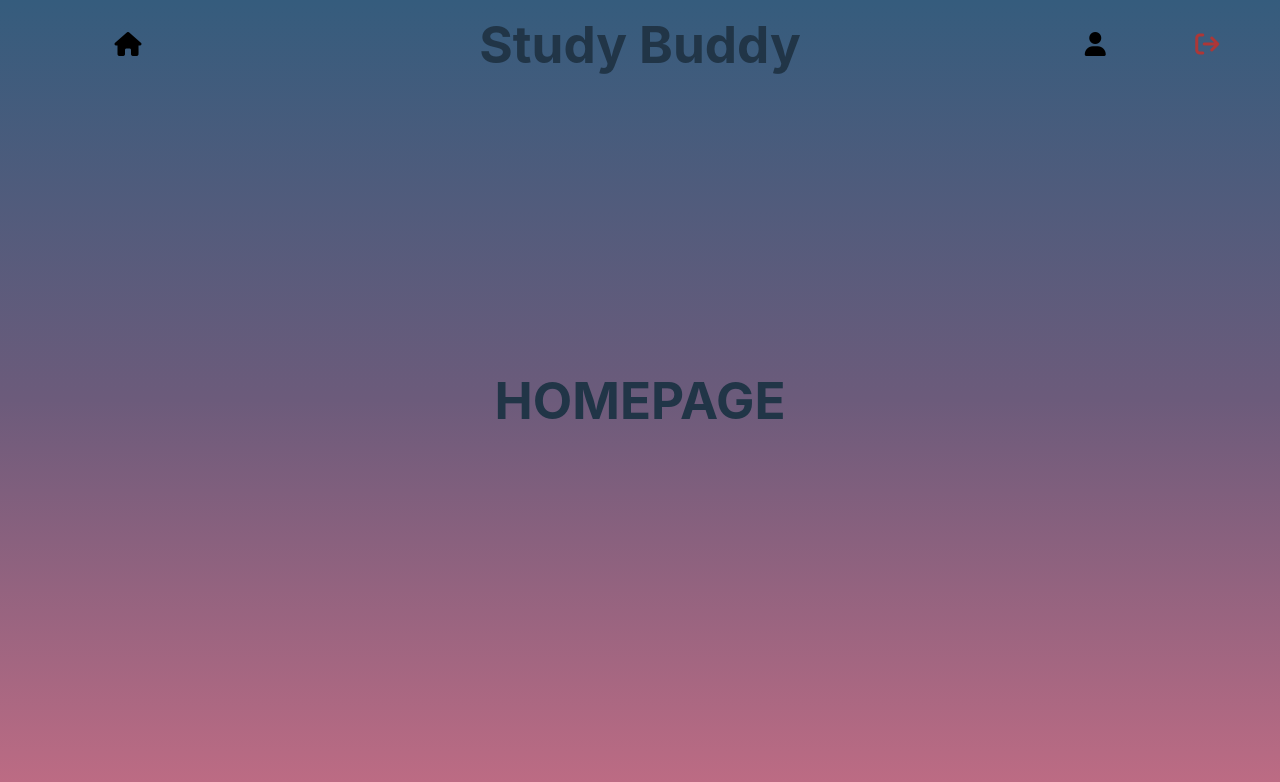
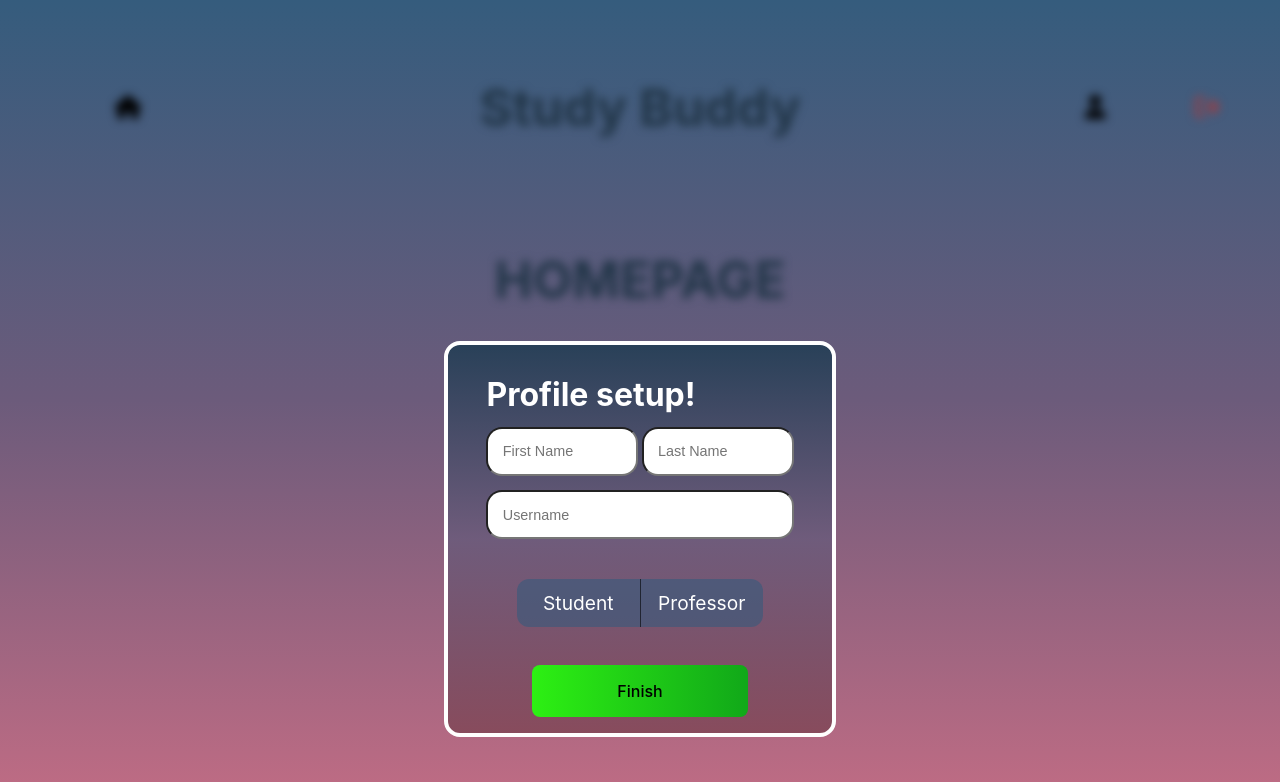
Before and after one commit to savipauk/study-buddy, a React (Vite) app in the folder frontend/: page /users/home in a window 1280 px wide. Shown: the top 782 px of the page. Built offline with nearby package versions, Linux system fonts and the light colour scheme.

Commit message:
Add profile setup form

```diff
--- a/frontend/src/main.jsx
+++ b/frontend/src/main.jsx
@@ -10,6 +10,7 @@ import Login from './routes/Login';
 import HomePage from './routes/Home';
 import Profile from './routes/Profile';
 import { AuthProvider } from './components/AuthContext';
+import ProfileInfo from './routes/ProfileInfo';
 
 const router = createBrowserRouter([
   {
@@ -33,8 +34,13 @@ const router = createBrowserRouter([
     errorElement: <ErrorPage />
   },
   {
+    path: 'users/profile/edit',
+    element: <Profile />,
+    errorElement: <ErrorPage />
+  },
+  {
     path: 'users/profile',
-    element: <Profile />,
+    element: <ProfileInfo />,
     errorElement: <ErrorPage />
   }
 ]);
--- a/frontend/src/routes/Home.jsx
+++ b/frontend/src/routes/Home.jsx
@@ -1,13 +1,174 @@
 import '../styles/HomePage.css';
+import '../styles/Login.css';
 import Header from '../components/Header';
+import useAuth from '../hooks/useAuth';
+import { useState } from 'react';
+import { serverFetch } from '../hooks/serverUtils';
 
 function HomePage() {
+  const { isProfileSetupComplete } = useAuth();
   return (
-    <div className="homePageWrapper">
-      <Header></Header>
-      <h1 className="someText">HOMEPAGE</h1>
+    <div>
+      <div className={isProfileSetupComplete ? 'homePageWrapper' : 'blurred'}>
+        <Header></Header>
+        <h1 className="someText">HOMEPAGE</h1>
+      </div>
+      {!isProfileSetupComplete && <ProfileSetup />}
     </div>
   );
 }
 
 export default HomePage;
+
+function ProfileSetup() {
+  const { setIsProfileSetupComplete } = useAuth();
+  const [errorMessage, setErrorMessage] = useState('');
+  const [setupForm, setSetupForm] = useState({
+    username: '',
+    firstName: '',
+    lastName: '',
+    role: ''
+  });
+
+  function onChange(event) {
+    const { name, value } = event.target;
+    setSetupForm((oldForm) => ({ ...oldForm, [name]: value }));
+  }
+
+  async function setupFinish() {
+    //Remove when backend is updated
+    setIsProfileSetupComplete(true);
+    const userEmail = localStorage.getItem('user_email');
+    const data = {
+      username: setupForm.username,
+      firstName: setupForm.firstName,
+      lastName: setupForm.lastName,
+      role: setupForm.role.toUpperCase()
+    };
+    const endpoint = `/users/profile/setup/${userEmail}`;
+    const options = {
+      method: 'POST',
+      headers: {
+        'Content-Type': 'application/json'
+      },
+      body: JSON.stringify(data)
+    };
+
+    try {
+      const response = await serverFetch(endpoint, options);
+      if (response.ok) {
+        const data = await response.json();
+        if (data.message === 'USERNAME_TAKEN') {
+          setErrorMessage('Username postoji');
+        } else {
+          setIsProfileSetupComplete(true);
+        }
+        return data;
+      } else {
+        console.log('Failed to fetch data', response.statusText);
+        return null;
+      }
+    } catch (error) {
+      console.log(error);
+      return null;
+    }
+  }
+
+  function isValid() {
+    if (!setupForm.firstName) {
+      setErrorMessage('First name is required');
+      return false;
+    }
+    if (!setupForm.lastName) {
+      setErrorMessage('Last name is required');
+      return false;
+    }
+    if (!setupForm.username) {
+      setErrorMessage('Username is required');
+      return false;
+    }
+    if (!setupForm.role) {
+      setErrorMessage('Role is required');
+      return false;
+    }
+    setErrorMessage('');
+    return true;
+  }
+  function onSubmit(e) {
+    e.preventDefault();
+    if (isValid()) {
+      setupFinish();
+    }
+    return;
+  }
+
+  return (
+    <div className="formWrapper">
+      <form className="forms" onSubmit={onSubmit}>
+        <div className="formDiv">
+          <h1 className="helloText">Profile setup!</h1>
+          <div className="inputDiv">
+            <div className="nameWrapper">
+              <input
+                className="nameInfoInput"
+                placeholder="First Name"
+                type="text"
+                name="firstName"
+                value={setSetupForm.firstName}
+                onChange={onChange}
+              ></input>
+              <input
+                className="nameInfoInput"
+                placeholder="Last Name"
+                type="text"
+                name="lastName"
+                value={setSetupForm.lastName}
+                onChange={onChange}
+              ></input>
+            </div>
+            <input
+              className="infoInput"
+              type="text"
+              placeholder="Username"
+              onChange={onChange}
+              value={setSetupForm.username}
+              name="username"
+            ></input>
+          </div>
+          <div className="roleSelection">
+            <input
+              className="roleRadioButton"
+              type="radio"
+              name="role"
+              value={'Student'}
+              id="roleStudent"
+              checked={setupForm.role === 'Student'}
+              onChange={onChange}
+            ></input>
+            <label htmlFor="roleStudent" className="toggleOption">
+              Student
+            </label>
+            <input
+              className="roleRadioButton"
+              type="radio"
+              name="role"
+              value={'Professor'}
+              id="roleProfessor"
+              checked={setupForm.role === 'Professor'}
+              onChange={onChange}
+            ></input>
+            <label htmlFor="roleProfessor" className="toggleOption">
+              Professor
+            </label>
+          </div>
+          <p className="errorMessage">{errorMessage}</p>
+          <div className="buttonDiv">
+            <button className="inputButton" type="submit">
+              Finish
+            </button>
+          </div>
+        </div>
+      </form>
+    </div>
+  );
+}
--- a/frontend/src/styles/HomePage.css
+++ b/frontend/src/styles/HomePage.css
@@ -2,10 +2,8 @@
   width: 100%;
   display: flex;
   justify-content: space-between;
-  position: fixed;
-  top: 0;
-  left: 0;
   padding-top: 1em;
+  padding-bottom: 5em;
 }
 
 .homePageWrapper {
@@ -16,3 +14,8 @@
 .someText {
   text-align: center;
 }
+
+.blurred {
+  filter: blur(5px);
+  pointer-events: none;
+}
--- a/frontend/src/styles/ProfilePage.css
+++ b/frontend/src/styles/ProfilePage.css
@@ -177,3 +177,77 @@
 .editProfileText {
   font-size: 2.5em;
 }
+
+.profileInfoWrapper {
+  display: flex;
+  align-items: center;
+  justify-content: center;
+  gap: 10%;
+  border-radius: 10px;
+  padding-left: 10vw;
+  padding-right: 10vw;
+  margin: 20px auto;
+  width: 80vw;
+  box-shadow: 0px 4px 10px rgba(0, 0, 0, 0.1);
+}
+
+.profilePictureInfo {
+  display: flex;
+  align-items: center;
+}
+
+.image {
+  width: 10em;
+  height: 10em;
+  border-radius: 50%;
+  border: 2px solid #007bff;
+  object-fit: cover;
+}
+
+.username {
+  display: flex;
+  align-items: end;
+  font-size: 1.2em;
+  font-weight: bold;
+}
+
+.editProfileButton {
+  background-color: transparent;
+  color: black;
+  border: none;
+  border-radius: 5px;
+  cursor: pointer;
+  font-size: 1.2em;
+  transition: transform 0.2s ease;
+  display: flex;
+  align-items: center;
+  justify-content: center;
+  width: 25%;
+}
+
+.editProfileButton:hover {
+  transform: scale(1.3);
+}
+
+.groupHistory {
+  background-color: transparent;
+  border-radius: 10px;
+  width: 100%;
+  box-shadow: 0px 4px 10px rgba(0, 0, 0, 0.1);
+  text-align: center;
+}
+
+.groupHistoryTitle {
+  font-size: 20px;
+  font-weight: bold;
+  text-align: center;
+  display: block;
+  margin-bottom: 10px;
+}
+
+.accountInfo {
+  display: flex;
+  flex-direction: wrap;
+  height: 100%;
+  width: 25%;
+}
```
